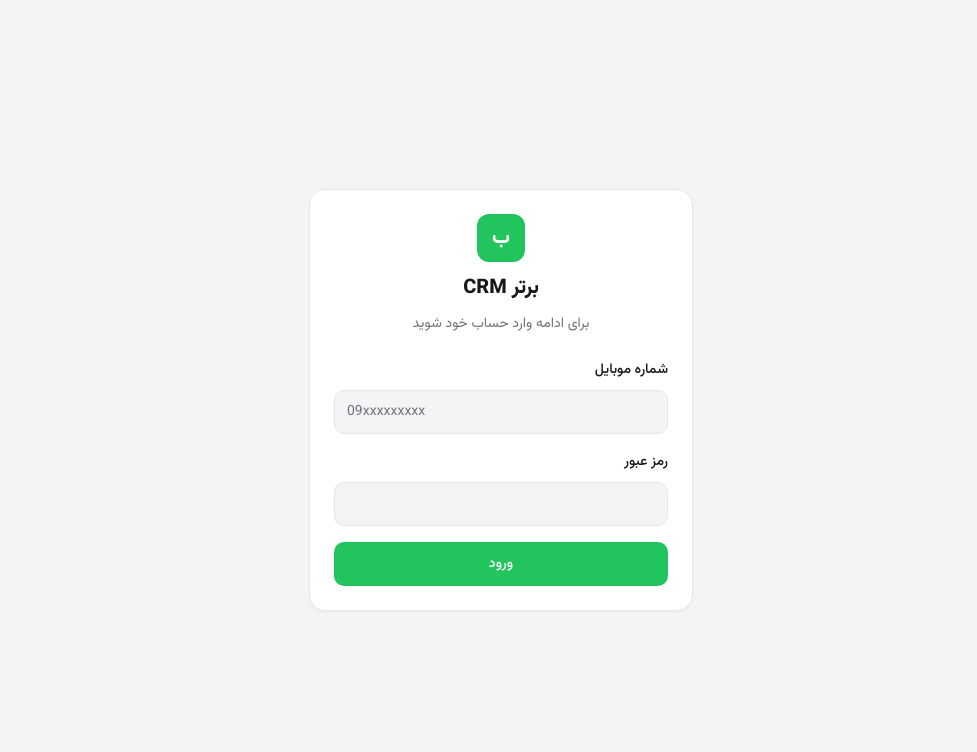
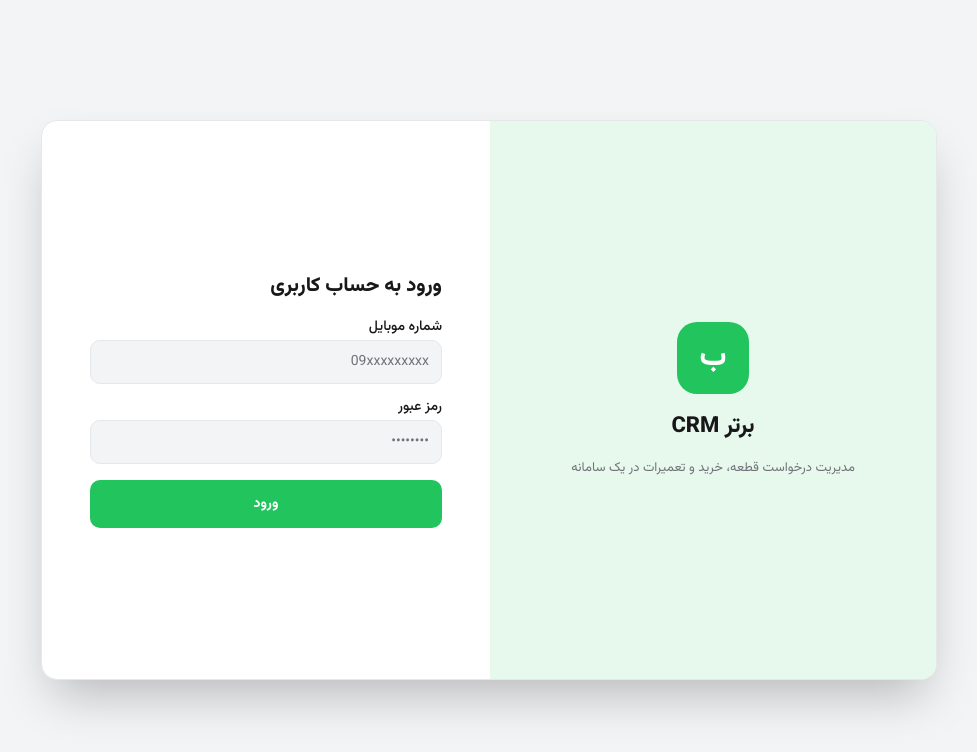
Before and after one commit to mr4rahimi/bartar-crm, a Next.js app: page /auth/login in a window 1280 px wide. Shown: the top 752 px of the page, without its empty margins (210-1187 px from the left). Built offline with nearby package versions, Linux system fonts and the light colour scheme.

Commit message:
feat(ui): match mockup — dark theme by default with toggle, split-panel login, bolder buttons

```diff
--- a/app/auth/login/page.tsx
+++ b/app/auth/login/page.tsx
@@ -1,20 +1,38 @@
 import { Suspense } from 'react';
 import { LoginForm } from '@/features/authentication/components/login-form';
 
+// موبایل: تمام‌صفحه روی surface | دسکتاپ: کارت دوپنله (پنل برند + فرم) — مطابق ماکاپ ui/
 export default function LoginPage() {
   return (
-    <main className="flex min-h-screen items-center justify-center bg-background p-6">
-      <div className="w-full max-w-sm space-y-6 rounded-2xl border border-border bg-card p-6 shadow-sm">
-        <div className="space-y-3 text-center">
-          <div className="mx-auto flex h-12 w-12 items-center justify-center rounded-xl bg-primary text-xl font-extrabold text-primary-foreground">
+    <main className="min-h-screen bg-background md:flex md:items-center md:justify-center md:p-6">
+      <div className="flex min-h-screen flex-col bg-card px-6 py-8 md:min-h-[560px] md:w-full md:max-w-4xl md:flex-row md:overflow-hidden md:rounded-2xl md:border md:border-border md:p-0 md:shadow-2xl">
+        <div className="hidden md:flex md:flex-1 md:flex-col md:items-center md:justify-center md:gap-4 md:bg-accent md:p-10">
+          <div className="flex h-[72px] w-[72px] items-center justify-center rounded-[20px] bg-primary text-3xl font-extrabold text-primary-foreground">
             ب
           </div>
-          <h1 className="text-xl font-extrabold">برتر CRM</h1>
-          <p className="text-sm text-muted-foreground">برای ادامه وارد حساب خود شوید</p>
+          <div className="text-[22px] font-extrabold">برتر CRM</div>
+          <p className="text-center text-[13px] text-muted-foreground">
+            مدیریت درخواست قطعه، خرید و تعمیرات در یک سامانه
+          </p>
         </div>
-        <Suspense>
-          <LoginForm />
-        </Suspense>
+
+        <div className="flex flex-1 flex-col justify-center gap-5 md:max-w-md md:p-12">
+          <div className="mb-4 flex flex-col items-center gap-2 md:hidden">
+            <div className="flex h-14 w-14 items-center justify-center rounded-2xl bg-primary text-2xl font-extrabold text-primary-foreground">
+              ب
+            </div>
+            <div className="text-[19px] font-extrabold">ورود به برتر CRM</div>
+            <p className="text-[13px] text-muted-foreground">
+              سامانه مدیریت تعمیرات و خرید قطعات
+            </p>
+          </div>
+
+          <div className="hidden text-xl font-extrabold md:block">ورود به حساب کاربری</div>
+
+          <Suspense>
+            <LoginForm />
+          </Suspense>
+        </div>
       </div>
     </main>
   );
--- a/app/layout.tsx
+++ b/app/layout.tsx
@@ -13,10 +13,16 @@ export const metadata: Metadata = {
   description: 'سیستم مدیریت تعمیرات، خرید قطعات و خدمات پس از فروش',
 };
 
+// تم پیش‌فرض تیره است (مطابق ماکاپ) — قبل از رندر اعمال می‌شود تا فلش نداشته باشیم
+const themeInitScript = `try{var t=localStorage.getItem('theme')||'dark';if(t==='dark')document.documentElement.classList.add('dark')}catch(e){document.documentElement.classList.add('dark')}`;
+
 export default function RootLayout({ children }: { children: ReactNode }) {
   return (
     <html lang="fa" dir="rtl" suppressHydrationWarning>
-      <body className={`${vazirmatn.variable} font-sans antialiased`}>{children}</body>
+      <body className={`${vazirmatn.variable} font-sans antialiased`}>
+        <script dangerouslySetInnerHTML={{ __html: themeInitScript }} />
+        {children}
+      </body>
     </html>
   );
 }
--- a/features/authentication/components/login-form.tsx
+++ b/features/authentication/components/login-form.tsx
@@ -32,36 +32,43 @@ export function LoginForm() {
   };
 
   return (
-    <form onSubmit={handleSubmit(onSubmit)} className="space-y-4" noValidate>
-      <div className="space-y-2">
+    <form onSubmit={handleSubmit(onSubmit)} className="flex flex-col gap-4" noValidate>
+      <div className="flex flex-col gap-1.5">
         <Label htmlFor="phone">شماره موبایل</Label>
         <Input
           id="phone"
           type="tel"
           inputMode="numeric"
           dir="ltr"
+          className="text-right"
           placeholder="09xxxxxxxxx"
           autoComplete="username"
           {...register('phone')}
         />
-        {errors.phone && <p className="text-sm text-destructive">{errors.phone.message}</p>}
+        {errors.phone && <p className="text-xs text-destructive">{errors.phone.message}</p>}
       </div>
 
-      <div className="space-y-2">
+      <div className="flex flex-col gap-1.5">
         <Label htmlFor="password">رمز عبور</Label>
         <Input
           id="password"
           type="password"
           dir="ltr"
+          className="text-right"
+          placeholder="••••••••"
           autoComplete="current-password"
           {...register('password')}
         />
-        {errors.password && <p className="text-sm text-destructive">{errors.password.message}</p>}
+        {errors.password && <p className="text-xs text-destructive">{errors.password.message}</p>}
       </div>
 
-      {login.isError && <p className="text-sm text-destructive">{login.error.message}</p>}
+      {login.isError && (
+        <div className="rounded-md border border-destructive/30 bg-destructive/10 px-3.5 py-2.5 text-[12.5px] font-medium text-destructive">
+          {login.error.message}
+        </div>
+      )}
 
-      <Button type="submit" disabled={login.isPending}>
+      <Button type="submit" className="h-12" disabled={login.isPending}>
         {login.isPending && <Loader2 className="h-4 w-4 animate-spin" />}
         ورود
       </Button>
--- a/shared/components/layout/bottom-nav.tsx
+++ b/shared/components/layout/bottom-nav.tsx
@@ -6,6 +6,7 @@ import { useState, type ReactNode } from 'react';
 import { MoreHorizontal } from 'lucide-react';
 import { cn } from '@/shared/lib/cn';
 import type { NavItem } from '@/shared/constants/navigation';
+import { ThemeToggle } from '@/shared/components/theme-toggle';
 
 const MAX_VISIBLE_ITEMS = 3;
 
@@ -45,7 +46,10 @@ export function BottomNav({ items, userName, logoutSlot }: BottomNavProps) {
                 {item.label}
               </Link>
             ))}
-            <div className="pt-2">{logoutSlot}</div>
+            <div className="space-y-2 pt-2">
+              <ThemeToggle />
+              {logoutSlot}
+            </div>
           </div>
         </div>
       )}
--- a/shared/components/layout/sidebar.tsx
+++ b/shared/components/layout/sidebar.tsx
@@ -5,6 +5,7 @@ import { usePathname } from 'next/navigation';
 import type { ReactNode } from 'react';
 import { cn } from '@/shared/lib/cn';
 import type { NavItem } from '@/shared/constants/navigation';
+import { ThemeToggle } from '@/shared/components/theme-toggle';
 
 type SidebarProps = {
   items: NavItem[];
@@ -49,6 +50,7 @@ export function Sidebar({ items, userName, logoutSlot }: SidebarProps) {
       </nav>
 
       <div className="space-y-3 border-t border-border p-4">
+        <ThemeToggle />
         <div className="text-sm font-semibold">{userName}</div>
         {logoutSlot}
       </div>
--- /dev/null
+++ b/shared/components/theme-toggle.tsx
@@ -0,0 +1,48 @@
+'use client';
+
+import { useEffect, useState } from 'react';
+import { Moon, Sun } from 'lucide-react';
+import { cn } from '@/shared/lib/cn';
+
+// تم پیش‌فرض «تیره» است (مطابق ماکاپ ui/) — انتخاب کاربر در localStorage ذخیره می‌شود
+export function ThemeToggle({ className }: { className?: string }) {
+  const [isDark, setIsDark] = useState(true);
+
+  useEffect(() => {
+    setIsDark(document.documentElement.classList.contains('dark'));
+  }, []);
+
+  const setTheme = (dark: boolean) => {
+    setIsDark(dark);
+    document.documentElement.classList.toggle('dark', dark);
+    try {
+      localStorage.setItem('theme', dark ? 'dark' : 'light');
+    } catch {
+      // localStorage ممکن است در دسترس نباشد
+    }
+  };
+
+  const btnBase =
+    'flex h-9 flex-1 items-center justify-center gap-1.5 rounded-md text-xs font-bold transition-colors';
+
+  return (
+    <div className={cn('flex gap-1 rounded-lg border border-border bg-background p-1', className)}>
+      <button
+        type="button"
+        onClick={() => setTheme(false)}
+        className={cn(btnBase, !isDark ? 'bg-accent text-accent-foreground' : 'text-muted-foreground')}
+      >
+        <Sun className="h-3.5 w-3.5" />
+        روشن
+      </button>
+      <button
+        type="button"
+        onClick={() => setTheme(true)}
+        className={cn(btnBase, isDark ? 'bg-accent text-accent-foreground' : 'text-muted-foreground')}
+      >
+        <Moon className="h-3.5 w-3.5" />
+        تیره
+      </button>
+    </div>
+  );
+}
--- a/shared/components/ui/button.tsx
+++ b/shared/components/ui/button.tsx
@@ -10,9 +10,10 @@ export const Button = forwardRef<HTMLButtonElement, ButtonProps>(
     <button
       ref={ref}
       className={cn(
-        'inline-flex h-11 w-full items-center justify-center gap-2 rounded-md px-4 text-sm font-medium transition-colors focus-visible:outline-none focus-visible:ring-2 disabled:pointer-events-none disabled:opacity-50',
+        'inline-flex h-11 w-full items-center justify-center gap-2 rounded-md px-4 text-sm font-bold transition-colors focus-visible:outline-none focus-visible:ring-2 focus-visible:ring-ring disabled:pointer-events-none disabled:opacity-50',
         variant === 'default' && 'bg-primary text-primary-foreground hover:bg-primary/90',
-        variant === 'outline' && 'border border-input bg-background hover:bg-accent',
+        variant === 'outline' &&
+          'border border-border bg-card text-foreground hover:bg-muted',
         variant === 'destructive' &&
           'bg-destructive text-destructive-foreground hover:bg-destructive/90',
         className,
```
